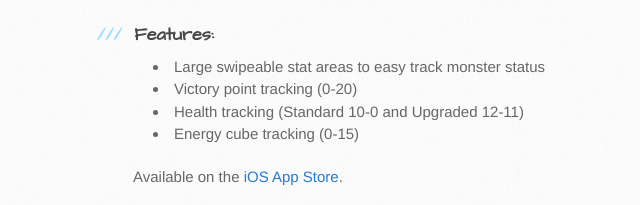
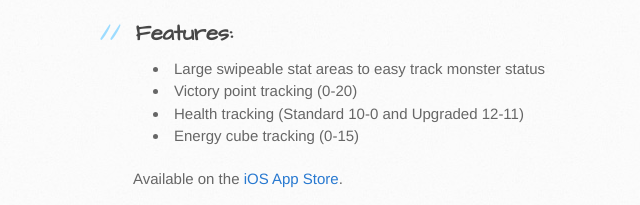
Before and after one commit to shawnphoffman/King-Score-Card, a plain HTML site: page index.html in a window 1280 px wide. Shown: the part 431-636 px from the top of the page, 37-677 px from the left. Drawn offline with Linux system fonts and the light colour scheme.

Commit message:
Update index.html

```diff
--- a/index.html
+++ b/index.html
@@ -31,8 +31,8 @@
 
 <p>King Score Card is a simple health, victory point, and energy cube tracking application for "King of Tokyo"-style games. This app is the perfect companion for game night with friends. No more dealing with loose dials on the placards or those pesky energy cubes. Simply swipe the appropriate dial and easily keep your stats at your fingertips. </p>
 
-<h3>
-<a name="features" class="anchor" href="#features"><span class="octicon octicon-link"></span></a>Features:</h3>
+<h2>
+<a name="features" class="anchor" href="#features"><span class="octicon octicon-link"></span></a>Features:</h2>
 
 <ul>
 <li>Large swipeable stat areas to easy track monster status </li>
```
